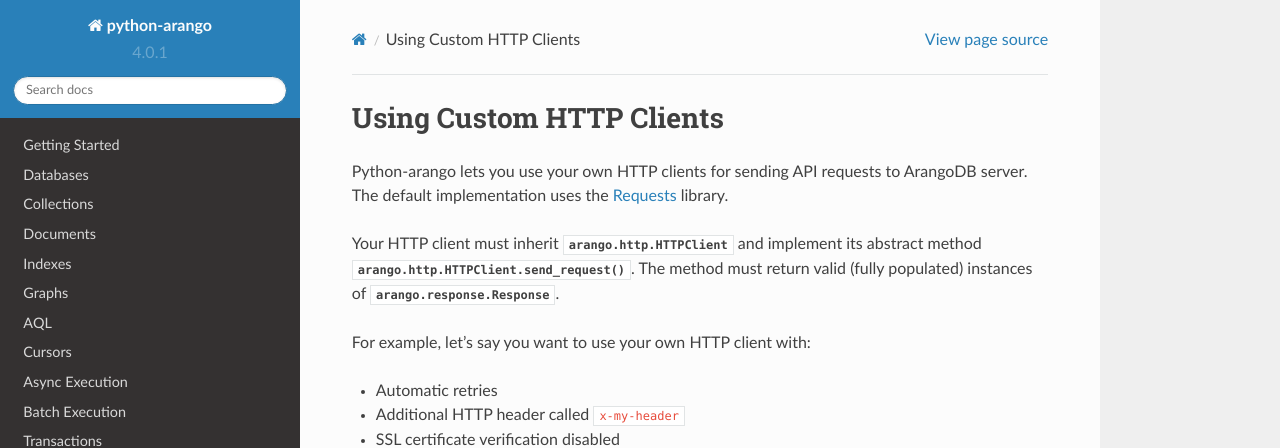
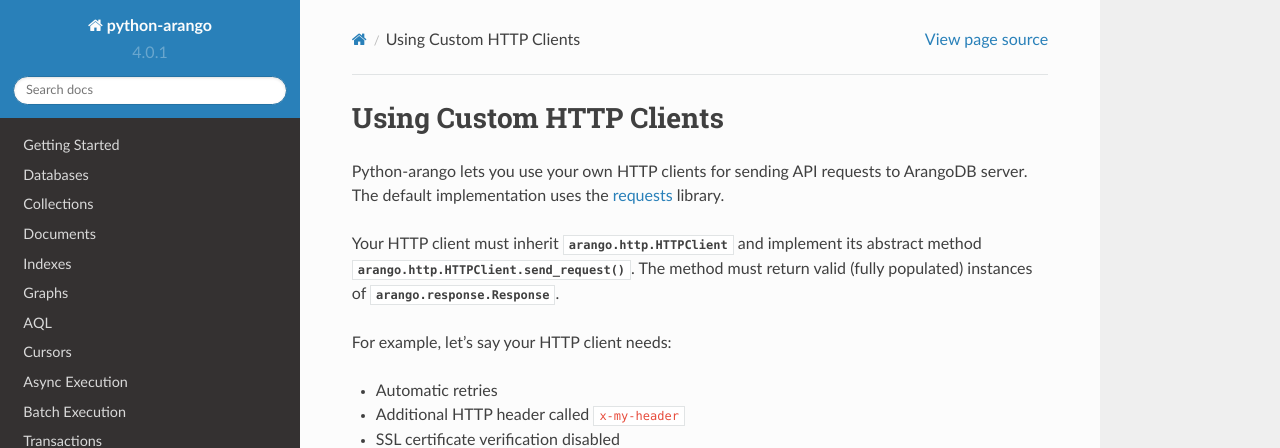
Before and after one commit to arangodb/python-arango, a Sphinx documentation site: the page built from docs/http.rst, in a window 1280 px wide and 900 px high. Shown: the top 448 px of the window. Built offline with Sphinx 7.4.7 and the Read the Docs theme 2.0.0, drawn with Linux system fonts in a browser that asks for light colours; pages that are not in the unit, such as notebooks, are missing from menus; some of the changed text lies outside the part shown.

```diff
--- a/docs/errors.rst
+++ b/docs/errors.rst
@@ -9,8 +9,8 @@ Server Errors
 =============
 
 :class:`arango.exceptions.ArangoServerError` exceptions lightly wrap non-2xx
-HTTP responses coming from ArangoDB. Each exception contains the error message,
-error code and HTTP request response details.
+HTTP responses coming from ArangoDB. Each exception object contains the error
+message, error code and HTTP request response details.
 
 **Example:**
 
--- a/docs/http.rst
+++ b/docs/http.rst
@@ -2,13 +2,13 @@ Using Custom HTTP Clients
 -------------------------
 
 Python-arango lets you use your own HTTP clients for sending API requests to
-ArangoDB server. The default implementation uses the Requests_ library.
+ArangoDB server. The default implementation uses the requests_ library.
 
 Your HTTP client must inherit :class:`arango.http.HTTPClient` and implement its
 abstract method :func:`arango.http.HTTPClient.send_request`. The method must
 return valid (fully populated) instances of :class:`arango.response.Response`.
 
-For example, let's say you want to use your own HTTP client with:
+For example, let's say your HTTP client needs:
 
 * Automatic retries
 * Additional HTTP header called ``x-my-header``
@@ -150,8 +150,8 @@ Then you would inject your client as follows:
         http_client=CustomHTTPClient()
     )
 
-For more information on how to use a ``requests.Session``, refer to
-`Requests documentation`_.
+For more information on how to configure a ``requests.Session`` object, refer
+to `requests documentation`_.
 
-.. _Requests: https://github.com/requests/requests
-.. _Requests documentation: http://docs.python-requests.org/en/master/user/advanced/#session-objects
+.. _requests: https://github.com/requests/requests
+.. _requests documentation: http://docs.python-requests.org/en/master/user/advanced/#session-objects
--- a/docs/overview.rst
+++ b/docs/overview.rst
@@ -3,7 +3,7 @@ Getting Started
 
 Examples often speak louder than words, so this documentation relies heavily
 on sample code snippets with comments. Here is the first example showing how
-**python-arango** client can be initialized and used:
+a **python-arango** client can be initialized and used:
 
 .. testcode::
 
```
Also changed, not shown: README.rst (+7 -7 lines), docs/contributing.rst (+5 -5 lines).
